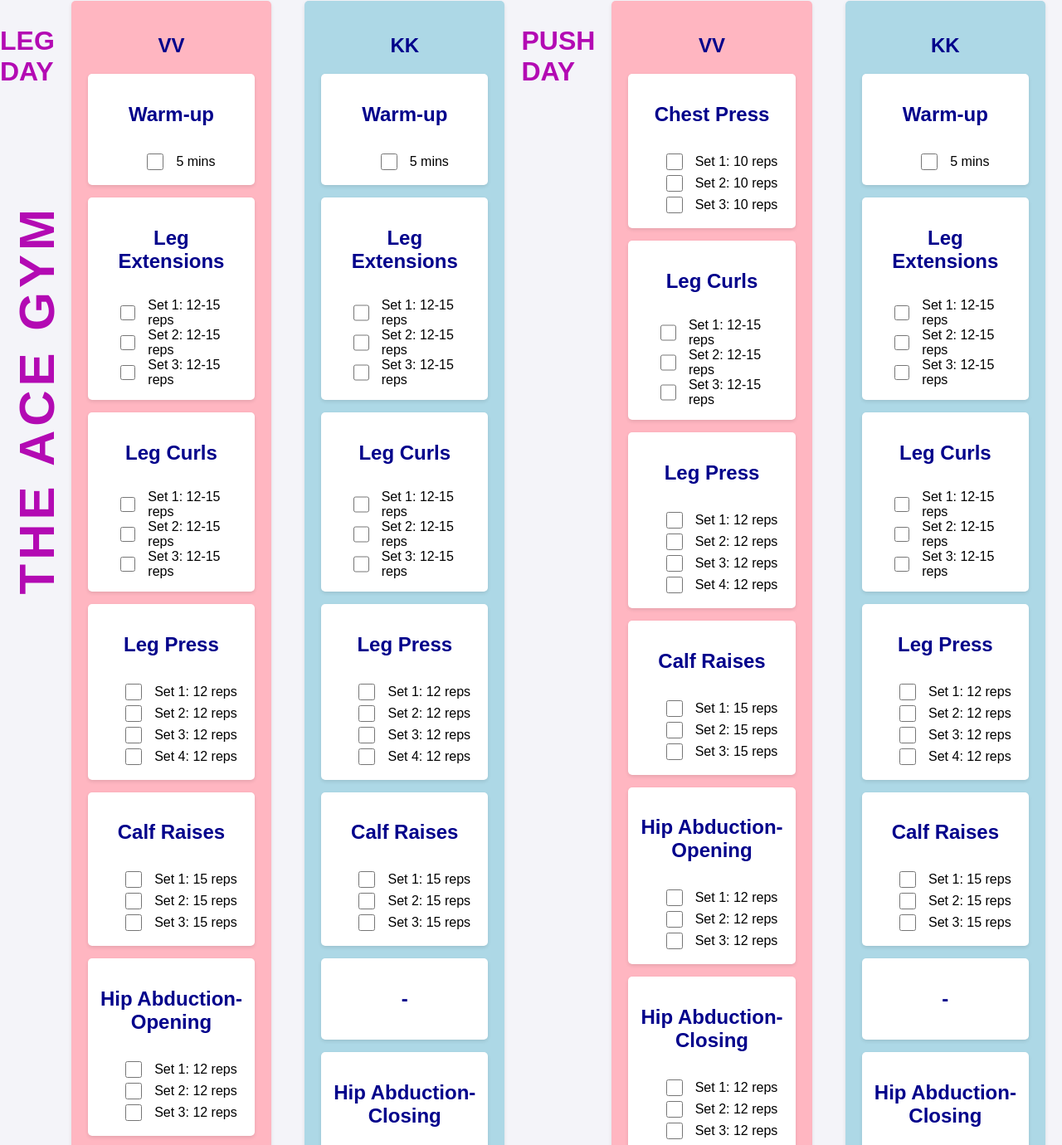
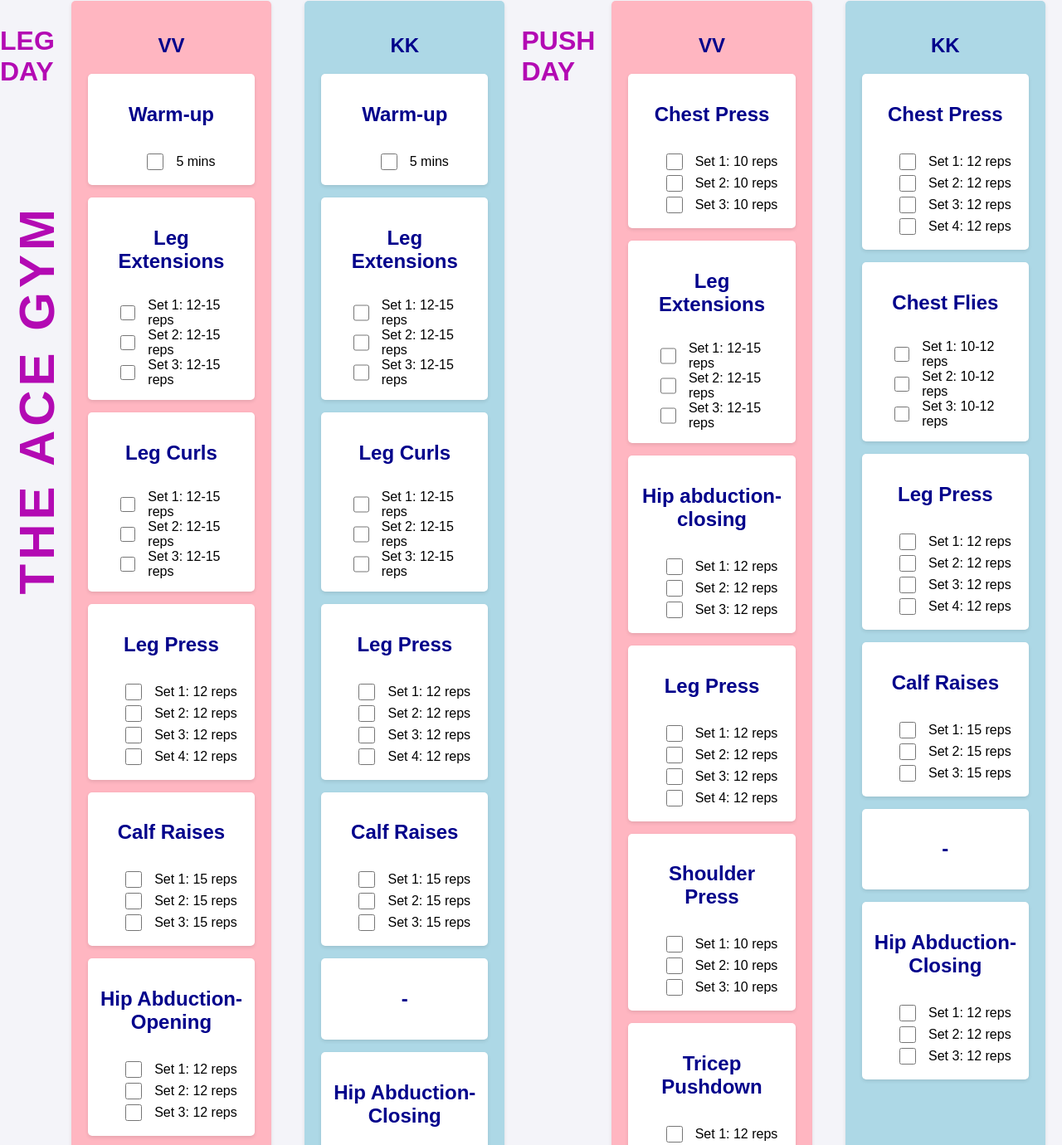
Before and after one commit to StylianosNicolaou/Workout, a plain HTML site: page index.html in a window 1280 px wide. Shown: the part 19-1399 px from the top of the page at 83% size. Drawn offline with Linux system fonts and the light colour scheme.

Commit message:
Fixing exercises in push day

```diff
--- a/index.html
+++ b/index.html
@@ -288,9 +288,9 @@
           </ul>
         </li>
 
-        <!-- Leg Curls -->
+        <!-- Leg Extensions -->
         <li class="exercise-item" id="leg-curls-item-vv">
-          <h2>Leg Curls</h2>
+          <h2>Leg Extensions</h2>
           <ul class="sub-exercise-list">
             <li class="sub-exercise-item">
               <input type="checkbox" id="leg-curls-set-1-vv" />
@@ -307,9 +307,9 @@
           </ul>
         </li>
 
-        <!-- Leg Press -->
+        <!-- Hip abduction-closing -->
         <li class="exercise-item" id="leg-press-item-vv">
-          <h2>Leg Press</h2>
+          <h2>Hip abduction-closing</h2>
           <ul class="sub-exercise-list">
             <li class="sub-exercise-item">
               <input type="checkbox" id="leg-press-set-1-vv" />
@@ -323,54 +323,54 @@
               <input type="checkbox" id="leg-press-set-3-vv" />
               <span>Set 3: 12 reps</span>
             </li>
+          </ul>
+        </li>
+
+        <!-- Leg Press -->
+        <li class="exercise-item" id="calf-raises-item-vv">
+          <h2>Leg Press</h2>
+          <ul class="sub-exercise-list">
             <li class="sub-exercise-item">
-              <input type="checkbox" id="leg-press-set-4-vv" />
+              <input type="checkbox" id="calf-raises-set-1-vv" />
+              <span>Set 1: 12 reps</span>
+            </li>
+            <li class="sub-exercise-item">
+              <input type="checkbox" id="calf-raises-set-2-vv" />
+              <span>Set 2: 12 reps</span>
+            </li>
+            <li class="sub-exercise-item">
+              <input type="checkbox" id="calf-raises-set-3-vv" />
+              <span>Set 3: 12 reps</span>
+            </li>
+            <li class="sub-exercise-item">
+              <input type="checkbox" id="calf-raises-set-3-vv" />
               <span>Set 4: 12 reps</span>
             </li>
           </ul>
         </li>
 
-        <!-- Calf Raises -->
-        <li class="exercise-item" id="calf-raises-item-vv">
-          <h2>Calf Raises</h2>
+        <!-- Shoulder Press -->
+        <li class="exercise-item" id="hip-abduction-opening-item-vv">
+          <h2>Shoulder Press</h2>
           <ul class="sub-exercise-list">
             <li class="sub-exercise-item">
-              <input type="checkbox" id="calf-raises-set-1-vv" />
-              <span>Set 1: 15 reps</span>
+              <input type="checkbox" id="hip-abduction-opening-set-1-vv" />
+              <span>Set 1: 10 reps</span>
             </li>
             <li class="sub-exercise-item">
-              <input type="checkbox" id="calf-raises-set-2-vv" />
-              <span>Set 2: 15 reps</span>
+              <input type="checkbox" id="hip-abduction-opening-set-2-vv" />
+              <span>Set 2: 10 reps</span>
             </li>
             <li class="sub-exercise-item">
-              <input type="checkbox" id="calf-raises-set-3-vv" />
-              <span>Set 3: 15 reps</span>
+              <input type="checkbox" id="hip-abduction-opening-set-3-vv" />
+              <span>Set 3: 10 reps</span>
             </li>
           </ul>
         </li>
 
-        <!-- Hip Abduction Opening -->
-        <li class="exercise-item" id="hip-abduction-opening-item-vv">
-          <h2>Hip Abduction-Opening</h2>
-          <ul class="sub-exercise-list">
-            <li class="sub-exercise-item">
-              <input type="checkbox" id="hip-abduction-opening-set-1-vv" />
-              <span>Set 1: 12 reps</span>
-            </li>
-            <li class="sub-exercise-item">
-              <input type="checkbox" id="hip-abduction-opening-set-2-vv" />
-              <span>Set 2: 12 reps</span>
-            </li>
-            <li class="sub-exercise-item">
-              <input type="checkbox" id="hip-abduction-opening-set-3-vv" />
-              <span>Set 3: 12 reps</span>
-            </li>
-          </ul>
-        </li>
-
-        <!-- Hip Abduction Closing -->
+        <!-- Triceps pushdown -->
         <li class="exercise-item" id="hip-abduction-closing-item-vv">
-          <h2>Hip Abduction-Closing</h2>
+          <h2>Tricep Pushdown</h2>
           <ul class="sub-exercise-list">
             <li class="sub-exercise-item">
               <input type="checkbox" id="hip-abduction-closing-set-1-vv" />
@@ -393,51 +393,45 @@
       <h2>KK</h2>
       <ul class="exercise-list">
         <!-- Same workout for KK with light blue background -->
-        <!-- Warm-up -->
-        <li class="exercise-item" id="warm-up-item-kk">
-          <h2>Warm-up</h2>
+
+        <!-- Chest press -->
+        <li class="exercise-item" id="leg-extensions-item-vv">
+          <h2>Chest Press</h2>
           <ul class="sub-exercise-list">
             <li class="sub-exercise-item">
-              <input type="checkbox" id="warm-up-check-kk" />
-              <span>5 mins</span>
+              <input type="checkbox" id="leg-extensions-set-1-vv" />
+              <span>Set 1: 12 reps</span>
+            </li>
+            <li class="sub-exercise-item">
+              <input type="checkbox" id="leg-extensions-set-2-vv" />
+              <span>Set 2: 12 reps</span>
+            </li>
+            <li class="sub-exercise-item">
+              <input type="checkbox" id="leg-extensions-set-3-vv" />
+              <span>Set 3: 12 reps</span>
+            </li>
+            <li class="sub-exercise-item">
+              <input type="checkbox" id="leg-extensions-set-3-vv" />
+              <span>Set 4: 12 reps</span>
             </li>
           </ul>
         </li>
 
-        <!-- Leg Extensions -->
-        <li class="exercise-item" id="leg-extensions-item-kk">
-          <h2>Leg Extensions</h2>
-          <ul class="sub-exercise-list">
-            <li class="sub-exercise-item">
-              <input type="checkbox" id="leg-extensions-set-1-kk" />
-              <span>Set 1: 12-15 reps</span>
-            </li>
-            <li class="sub-exercise-item">
-              <input type="checkbox" id="leg-extensions-set-2-kk" />
-              <span>Set 2: 12-15 reps</span>
-            </li>
-            <li class="sub-exercise-item">
-              <input type="checkbox" id="leg-extensions-set-3-kk" />
-              <span>Set 3: 12-15 reps</span>
-            </li>
-          </ul>
-        </li>
-
-        <!-- Leg Curls -->
+        <!-- Chest Flies -->
         <li class="exercise-item" id="leg-curls-item-kk">
-          <h2>Leg Curls</h2>
+          <h2>Chest Flies</h2>
           <ul class="sub-exercise-list">
             <li class="sub-exercise-item">
               <input type="checkbox" id="leg-curls-set-1-kk" />
-              <span>Set 1: 12-15 reps</span>
+              <span>Set 1: 10-12 reps</span>
             </li>
             <li class="sub-exercise-item">
               <input type="checkbox" id="leg-curls-set-2-kk" />
-              <span>Set 2: 12-15 reps</span>
+              <span>Set 2: 10-12 reps</span>
             </li>
             <li class="sub-exercise-item">
               <input type="checkbox" id="leg-curls-set-3-kk" />
-              <span>Set 3: 12-15 reps</span>
+              <span>Set 3: 10-12 reps</span>
             </li>
           </ul>
         </li>
```
